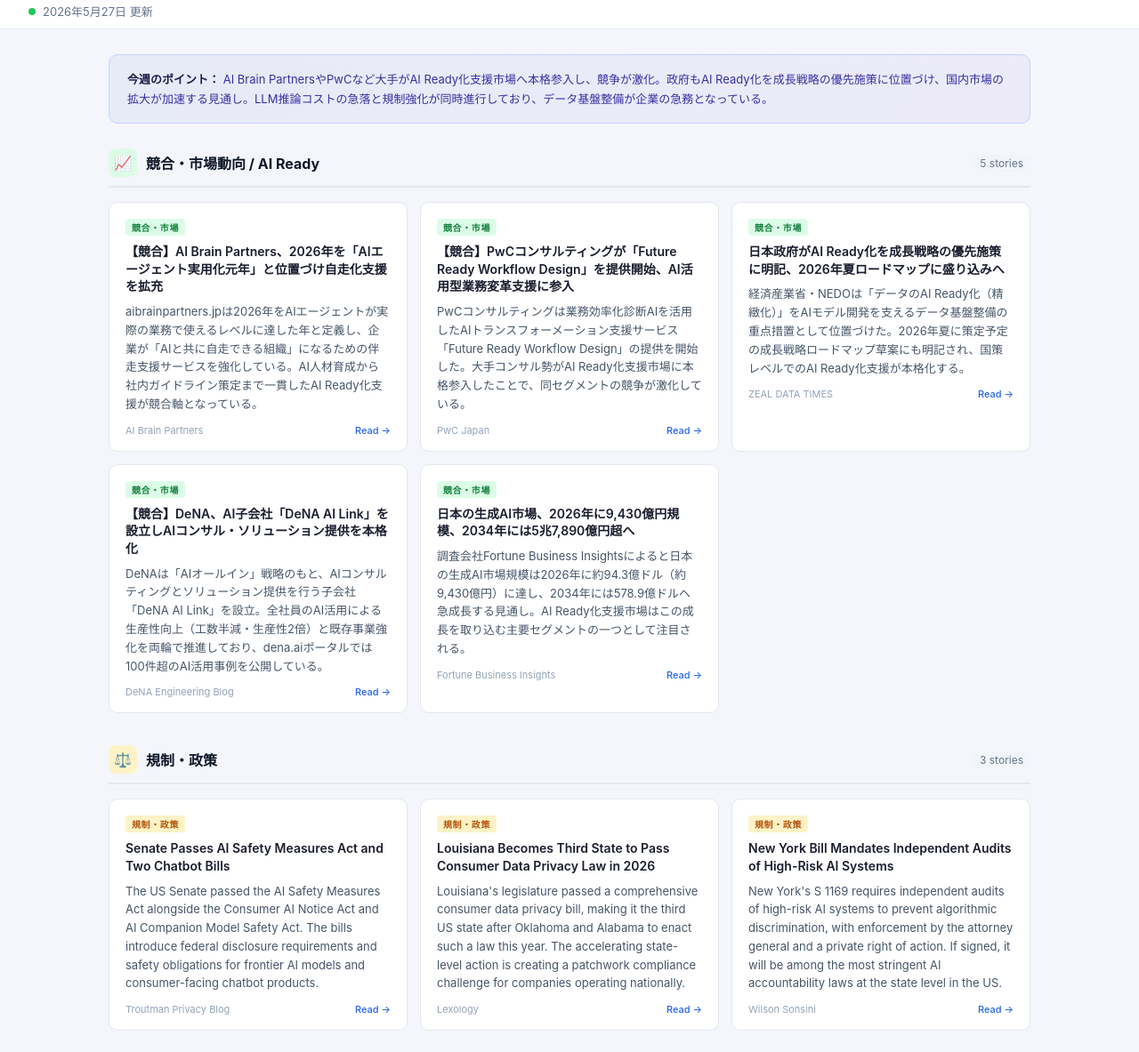
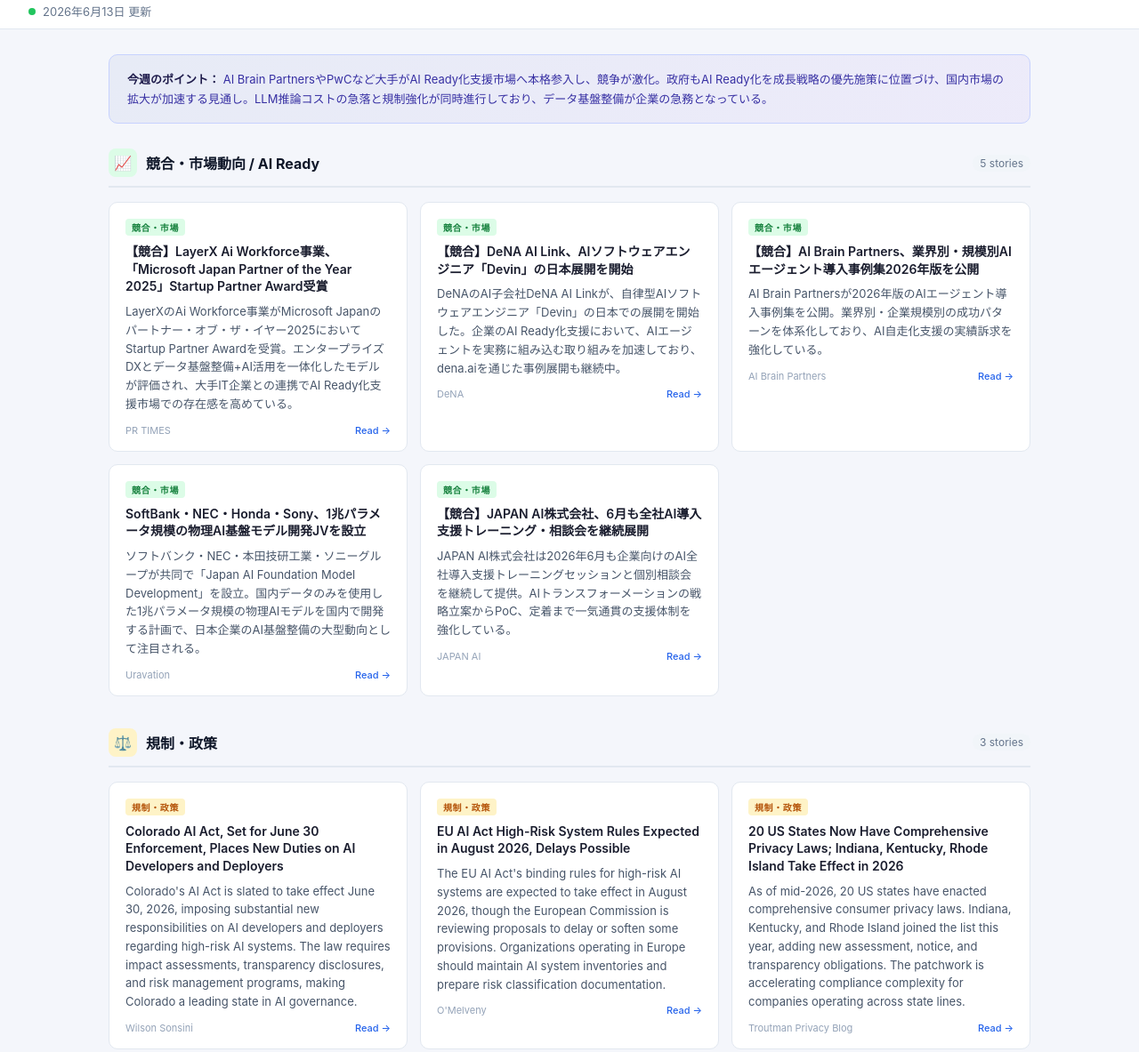
Before and after one commit to nahoito/industry-weekly-news, a plain HTML site: page index.html in a window 1280 px wide. Shown: the part 103-1286 px from the top of the page at 89% size. Drawn offline with Linux system fonts and the light colour scheme.

Commit message:
Weekly news refresh: June 13, 2026

```diff
--- a/index.html
+++ b/index.html
@@ -176,65 +176,65 @@
 <script>
 // ── ニュースデータ（2026年5月27日週 更新）────────────────────────────────────
 const NEWS = {
-  weekOf: "2026年5月27日",
+  weekOf: "2026年6月13日",
   market: [
     {
-      title: "【競合】AI Brain Partners、2026年を「AIエージェント実用化元年」と位置づけ自走化支援を拡充",
-      summary: "aibrainpartners.jpは2026年をAIエージェントが実際の業務で使えるレベルに達した年と定義し、企業が「AIと共に自走できる組織」になるための伴走支援サービスを強化している。AI人材育成から社内ガイドライン策定まで一貫したAI Ready化支援が競合軸となっている。",
-      source: "AI Brain Partners",
-      url: "https://aibrainpartners.jp/"
+      title: "【競合】LayerX Ai Workforce事業、「Microsoft Japan Partner of the Year 2025」Startup Partner Award受賞",
+      summary: "LayerXのAi Workforce事業がMicrosoft Japanのパートナー・オブ・ザ・イヤー2025においてStartup Partner Awardを受賞。エンタープライズDXとデータ基盤整備+AI活用を一体化したモデルが評価され、大手IT企業との連携でAI Ready化支援市場での存在感を高めている。",
+      source: "PR TIMES",
+      url: "https://prtimes.jp/main/html/rd/p/000000554.000036528.html"
     },
     {
-      title: "【競合】PwCコンサルティングが「Future Ready Workflow Design」を提供開始、AI活用型業務変革支援に参入",
-      summary: "PwCコンサルティングは業務効率化診断AIを活用したAIトランスフォーメーション支援サービス「Future Ready Workflow Design」の提供を開始した。大手コンサル勢がAI Ready化支援市場に本格参入したことで、同セグメントの競争が激化している。",
-      source: "PwC Japan",
-      url: "https://www.pwc.com/jp/ja/press-room/2026/future-ready-workflow-design.html"
+      title: "【競合】DeNA AI Link、AIソフトウェアエンジニア「Devin」の日本展開を開始",
+      summary: "DeNAのAI子会社DeNA AI Linkが、自律型AIソフトウェアエンジニア「Devin」の日本での展開を開始した。企業のAI Ready化支援において、AIエージェントを実務に組み込む取り組みを加速しており、dena.aiを通じた事例展開も継続中。",
+      source: "DeNA",
+      url: "https://dena.com/jp/news/5269/"
     },
     {
-      title: "日本政府がAI Ready化を成長戦略の優先施策に明記、2026年夏ロードマップに盛り込みへ",
-      summary: "経済産業省・NEDOは「データのAI Ready化（精緻化）」をAIモデル開発を支えるデータ基盤整備の重点措置として位置づけた。2026年夏に策定予定の成長戦略ロードマップ草案にも明記され、国策レベルでのAI Ready化支援が本格化する。",
-      source: "ZEAL DATA TIMES",
-      url: "https://www.zdh.co.jp/bi-online/ai-ready-data/"
+      title: "【競合】AI Brain Partners、業界別・規模別AIエージェント導入事例集2026年版を公開",
+      summary: "AI Brain Partnersが2026年版のAIエージェント導入事例集を公開。業界別・企業規模別の成功パターンを体系化しており、AI自走化支援の実績訴求を強化している。",
+      source: "AI Brain Partners",
+      url: "https://aibrainpartners.jp/blog/ai-agent-dounyu-jirei"
     },
     {
-      title: "【競合】DeNA、AI子会社「DeNA AI Link」を設立しAIコンサル・ソリューション提供を本格化",
-      summary: "DeNAは「AIオールイン」戦略のもと、AIコンサルティングとソリューション提供を行う子会社「DeNA AI Link」を設立。全社員のAI活用による生産性向上（工数半減・生産性2倍）と既存事業強化を両輪で推進しており、dena.aiポータルでは100件超のAI活用事例を公開している。",
-      source: "DeNA Engineering Blog",
-      url: "https://dena.ai/"
+      title: "SoftBank・NEC・Honda・Sony、1兆パラメータ規模の物理AI基盤モデル開発JVを設立",
+      summary: "ソフトバンク・NEC・本田技研工業・ソニーグループが共同で「Japan AI Foundation Model Development」を設立。国内データのみを使用した1兆パラメータ規模の物理AIモデルを国内で開発する計画で、日本企業のAI基盤整備の大型動向として注目される。",
+      source: "Uravation",
+      url: "https://uravation.com/media/japan-ai-foundation-model-softbank-honda-sony-nec-2026/"
     },
     {
-      title: "日本の生成AI市場、2026年に9,430億円規模、2034年には5兆7,890億円超へ",
-      summary: "調査会社Fortune Business Insightsによると日本の生成AI市場規模は2026年に約94.3億ドル（約9,430億円）に達し、2034年には578.9億ドルへ急成長する見通し。AI Ready化支援市場はこの成長を取り込む主要セグメントの一つとして注目される。",
-      source: "Fortune Business Insights",
-      url: "https://www.fortunebusinessinsights.com/japan-generative-ai-market-115265"
+      title: "【競合】JAPAN AI株式会社、6月も全社AI導入支援トレーニング・相談会を継続展開",
+      summary: "JAPAN AI株式会社は2026年6月も企業向けのAI全社導入支援トレーニングセッションと個別相談会を継続して提供。AIトランスフォーメーションの戦略立案からPoC、定着まで一気通貫の支援体制を強化している。",
+      source: "JAPAN AI",
+      url: "https://japan-ai.co.jp/"
     }
   ],
   regulations: [
     {
-      title: "Senate Passes AI Safety Measures Act and Two Chatbot Bills",
-      summary: "The US Senate passed the AI Safety Measures Act alongside the Consumer AI Notice Act and AI Companion Model Safety Act. The bills introduce federal disclosure requirements and safety obligations for frontier AI models and consumer-facing chatbot products.",
-      source: "Troutman Privacy Blog",
-      url: "https://www.troutmanprivacy.com/2026/05/proposed-state-privacy-and-ai-law-update-may-25-2026/"
+      title: "Colorado AI Act, Set for June 30 Enforcement, Places New Duties on AI Developers and Deployers",
+      summary: "Colorado's AI Act is slated to take effect June 30, 2026, imposing substantial new responsibilities on AI developers and deployers regarding high-risk AI systems. The law requires impact assessments, transparency disclosures, and risk management programs, making Colorado a leading state in AI governance.",
+      source: "Wilson Sonsini",
+      url: "https://www.wsgr.com/en/insights/2026-year-in-preview-ai-regulatory-developments-for-companies-to-watch-out-for.html"
     },
     {
-      title: "Louisiana Becomes Third State to Pass Consumer Data Privacy Law in 2026",
-      summary: "Louisiana's legislature passed a comprehensive consumer data privacy bill, making it the third US state after Oklahoma and Alabama to enact such a law this year. The accelerating state-level action is creating a patchwork compliance challenge for companies operating nationally.",
-      source: "Lexology",
-      url: "https://www.lexology.com/library/detail.aspx?g=1171e4f3-998b-47a8-b852-0fdb1099ad53"
+      title: "EU AI Act High-Risk System Rules Expected in August 2026, Delays Possible",
+      summary: "The EU AI Act's binding rules for high-risk AI systems are expected to take effect in August 2026, though the European Commission is reviewing proposals to delay or soften some provisions. Organizations operating in Europe should maintain AI system inventories and prepare risk classification documentation.",
+      source: "O'Melveny",
+      url: "https://www.omm.com/insights/alerts-publications/2026-data-security-and-privacy-compliance-checklist-key-us-state-law-updates-ai-rules-coppa-changes-and-global-data-protection-risks/"
     },
     {
-      title: "New York Bill Mandates Independent Audits of High-Risk AI Systems",
-      summary: "New York's S 1169 requires independent audits of high-risk AI systems to prevent algorithmic discrimination, with enforcement by the attorney general and a private right of action. If signed, it will be among the most stringent AI accountability laws at the state level in the US.",
-      source: "Wilson Sonsini",
-      url: "https://www.wsgr.com/en/insights/2026-year-in-preview-ai-regulatory-developments-for-companies-to-watch-out-for.html"
+      title: "20 US States Now Have Comprehensive Privacy Laws; Indiana, Kentucky, Rhode Island Take Effect in 2026",
+      summary: "As of mid-2026, 20 US states have enacted comprehensive consumer privacy laws. Indiana, Kentucky, and Rhode Island joined the list this year, adding new assessment, notice, and transparency obligations. The patchwork is accelerating compliance complexity for companies operating across state lines.",
+      source: "Troutman Privacy Blog",
+      url: "https://www.troutmanprivacy.com/2026/05/proposed-state-privacy-and-ai-law-update-june-1-2026/"
     }
   ],
   hr_ai: [
     {
       title: "92% of CHROs Expect Deeper AI Integration in Workforce This Year",
       summary: "A new survey finds 92% of CHROs anticipate further AI integration across their workforce in 2026, with 87% forecasting greater adoption within HR processes. The data reflects a shift from AI as an experiment to a core operational dependency.",
-      source: "HR Dive",
-      url: "https://www.hrdive.com/news/hr-2026-trends/808926/"
+      source: "SHRM",
+      url: "https://www.shrm.org/topics-tools/research/state-of-ai-hr-2026/full-report"
     },
     {
       title: "Agentic AI Adoption in HR Projected to Grow 327% by 2027",
@@ -243,16 +243,16 @@
       url: "https://www.adp.com/spark/articles/2025/12/key-hr-technology-trends-for-2026-and-how-to-plan.aspx"
     },
     {
-      title: "Employers Hiring Aggressively — But Only for AI-Adjacent Roles",
-      summary: "Employers report aggressive hiring plans for 2026, but demand is concentrated in AI engineering, data, and automation roles. Traditional back-office positions face continued contraction as companies redeploy headcount toward AI-native functions.",
-      source: "HR Dive",
-      url: "https://www.hrdive.com/news/companies-hiring-and-firing-2026/809286/"
+      title: "AI in Talent Acquisition: Faster Hiring, Better Calibration",
+      summary: "Organizations combining human strategy with AI analytics are making faster, better-calibrated hiring decisions than those relying on recruiter instinct alone. AI reduces time-to-hire and shrinks bottlenecks, with 62% of organizations expecting to grow headcount this year.",
+      source: "SHRM",
+      url: "https://www.shrm.org/in/topics-tools/news/blogs/ai-reshaping-talent-acquisition"
     },
     {
       title: "AI Shifts Rather Than Eliminates HR Jobs, Study Finds",
-      summary: "New research finds AI is 5.7x more likely to shift job responsibilities and 3x more likely to create new roles than to eliminate positions outright. While 30-40% of HR tasks can be automated, the net effect is role transformation rather than displacement.",
-      source: "Eightfold AI",
-      url: "https://eightfold.ai/blog/predictions-hr-tech-2026/"
+      summary: "New research finds AI is 5.7x more likely to shift job responsibilities and 3x more likely to create new roles than to eliminate positions outright. While automation is advancing, the net effect across HR functions is role transformation rather than displacement.",
+      source: "Gloat",
+      url: "https://gloat.com/blog/ai-workforce-trends/"
     }
   ]
 };
```
